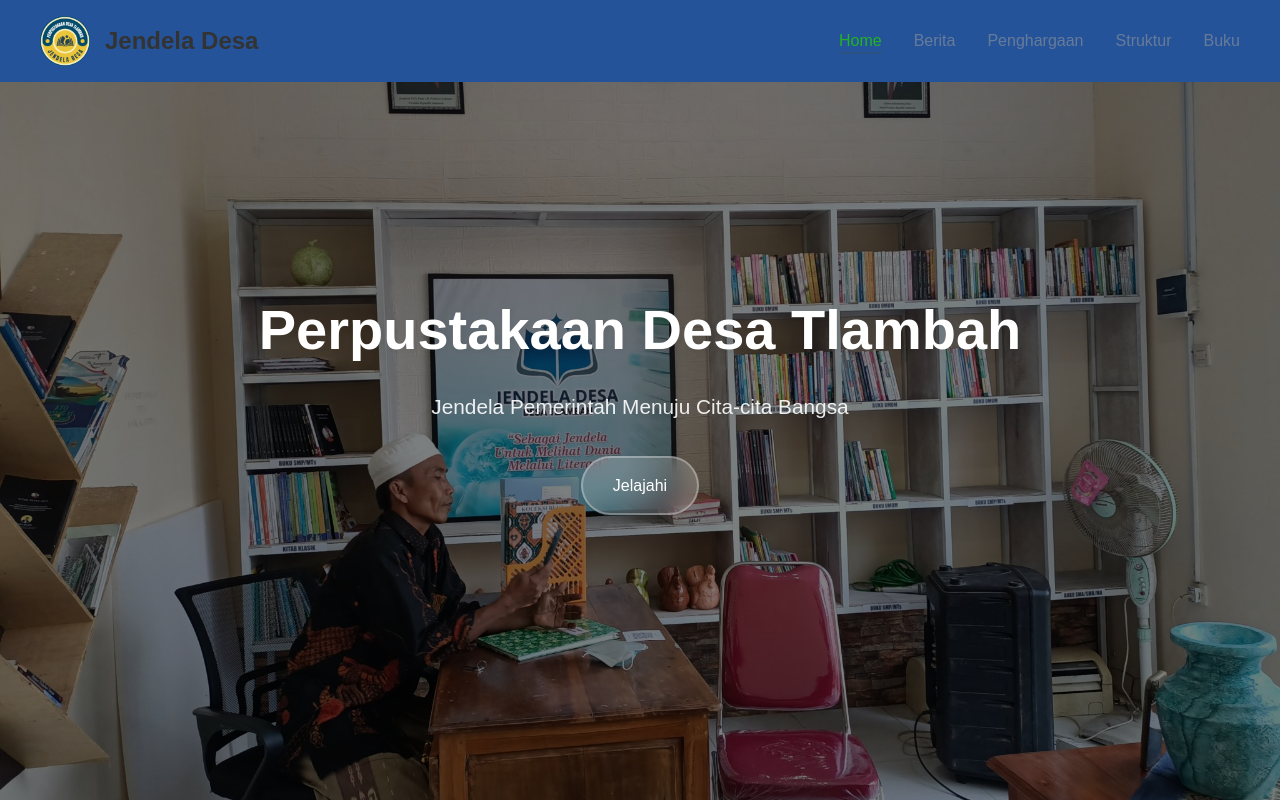
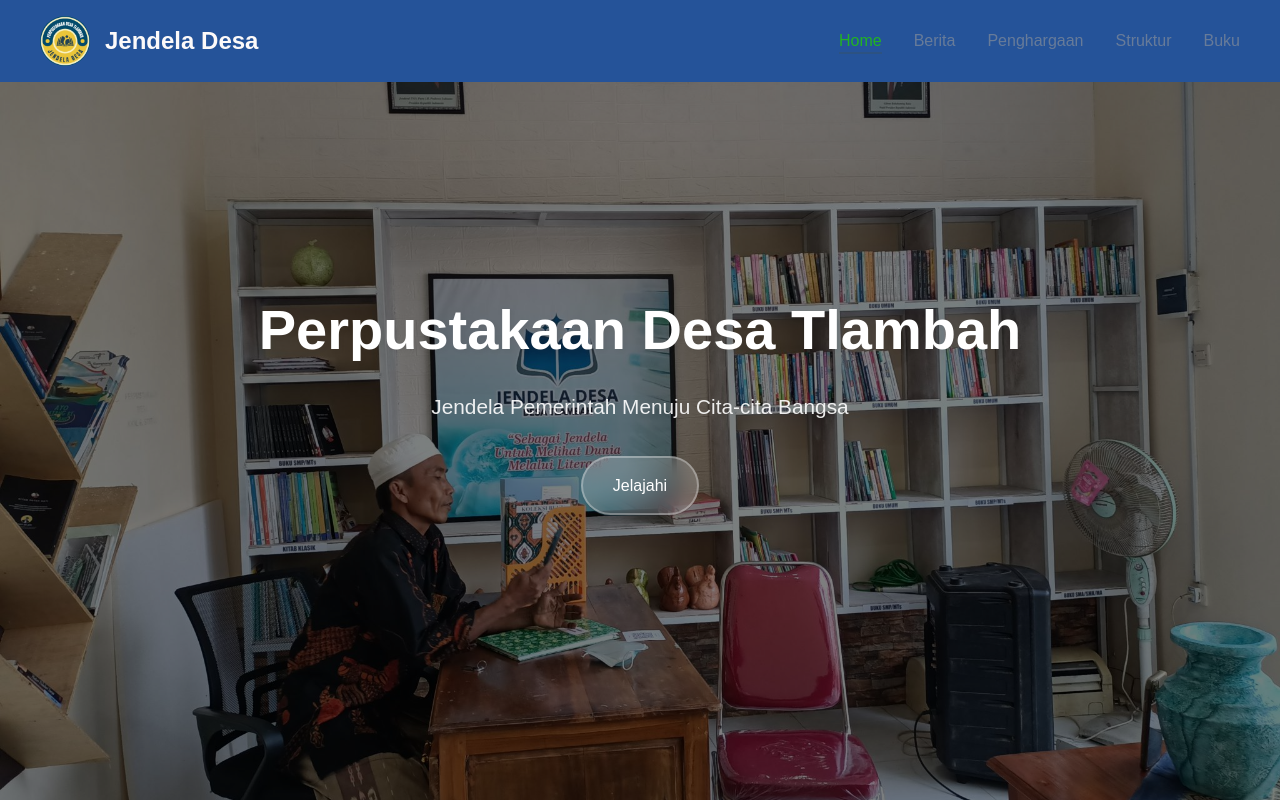
Before and after one commit to qorib24/perpustakaan, a plain HTML site: page perpustakaan.html in a window 1280 px wide. Shown: the top 802 px of the page. Drawn offline with Linux system fonts and the light colour scheme.

Commit message:
Update perpustakaan.html

```diff
--- a/perpustakaan.html
+++ b/perpustakaan.html
@@ -20,7 +20,7 @@
         body {
             font-family: 'Arial', sans-serif;
             line-height: 1.6;
-            color: #333;
+            color: #fcf9f9;
             overflow-x: hidden;
         }
 
```
